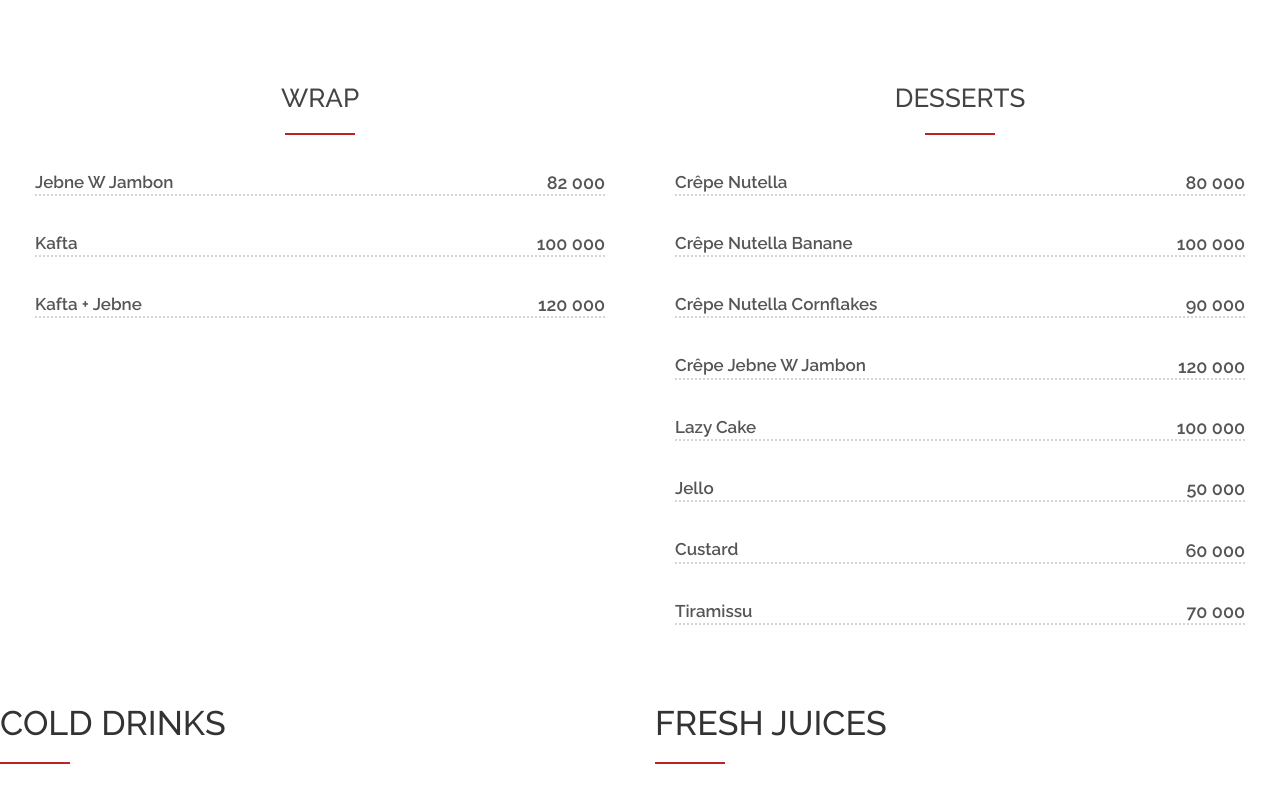
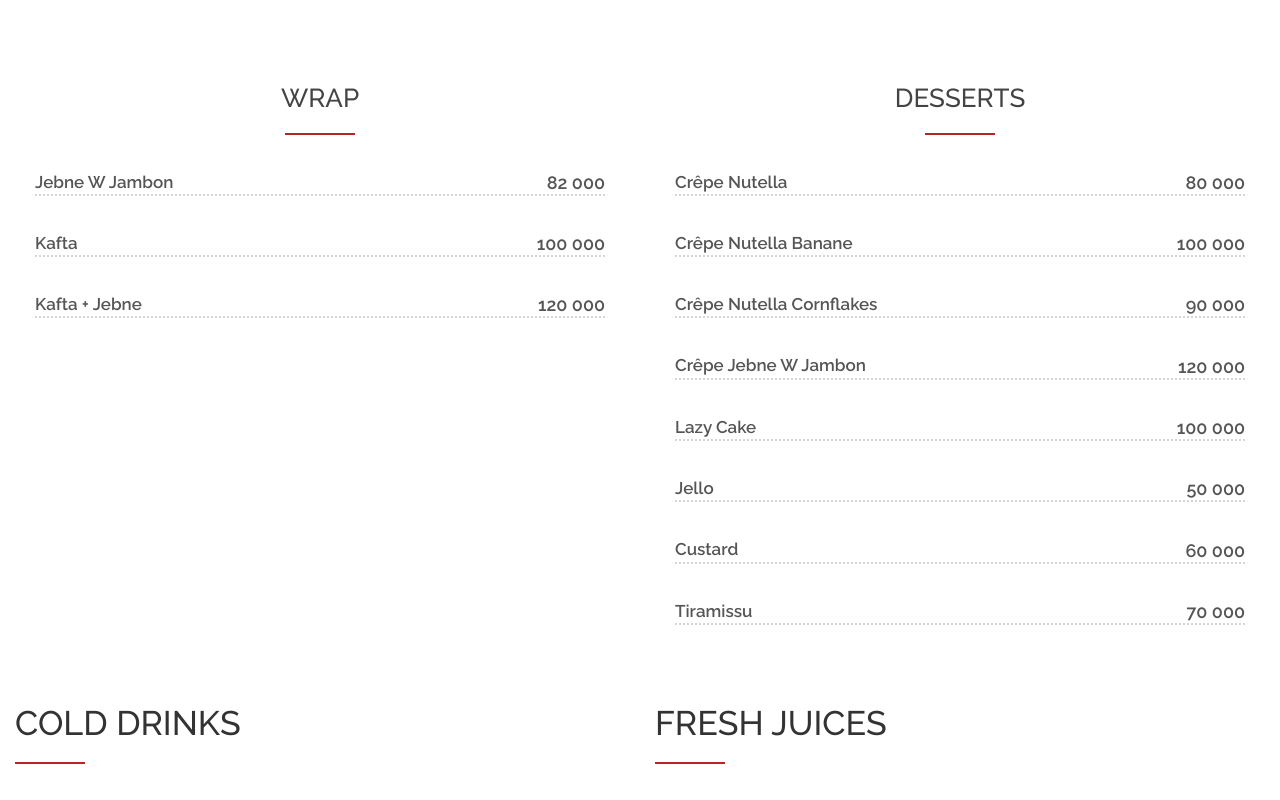
Before and after one commit to PMenu/ahwet-el-afandi, a plain HTML site: page index.html in a window 1280 px wide. Shown: the part 980-1780 px from the top of the page. Drawn offline with Linux system fonts and the light colour scheme.

Commit message:
Update index.html

```diff
--- a/index.html
+++ b/index.html
@@ -183,9 +183,10 @@
       </div>
     </div>
   </div>
-    <div class="row">
+    <!-- <div class="row"> -->
       <div class="col-xs-12 col-sm-6">
         <div class="menu-section">
+
           <h2 class="menu-section-title">Cold Drinks</h2>
           <hr>
           <div class="menu-item">
```
